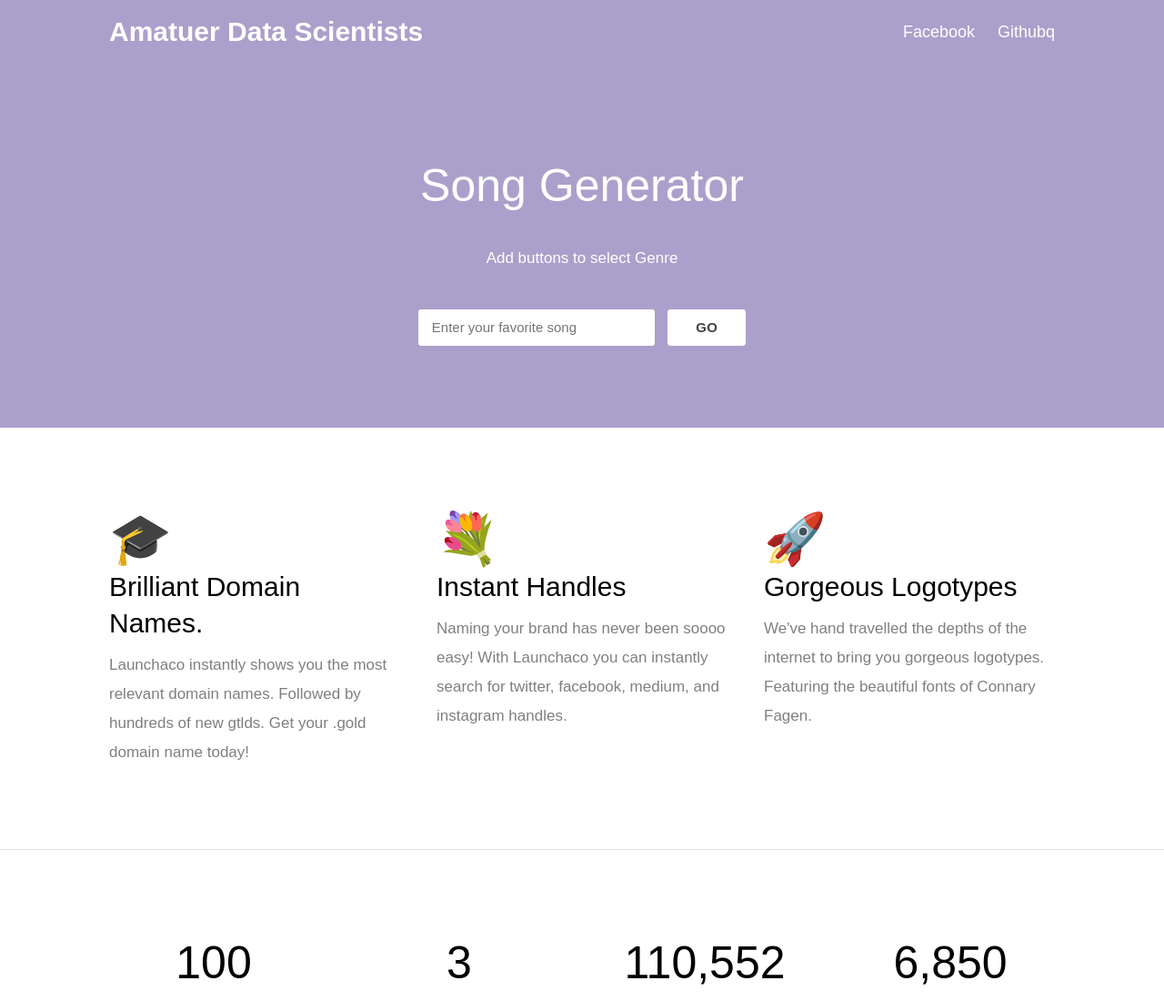
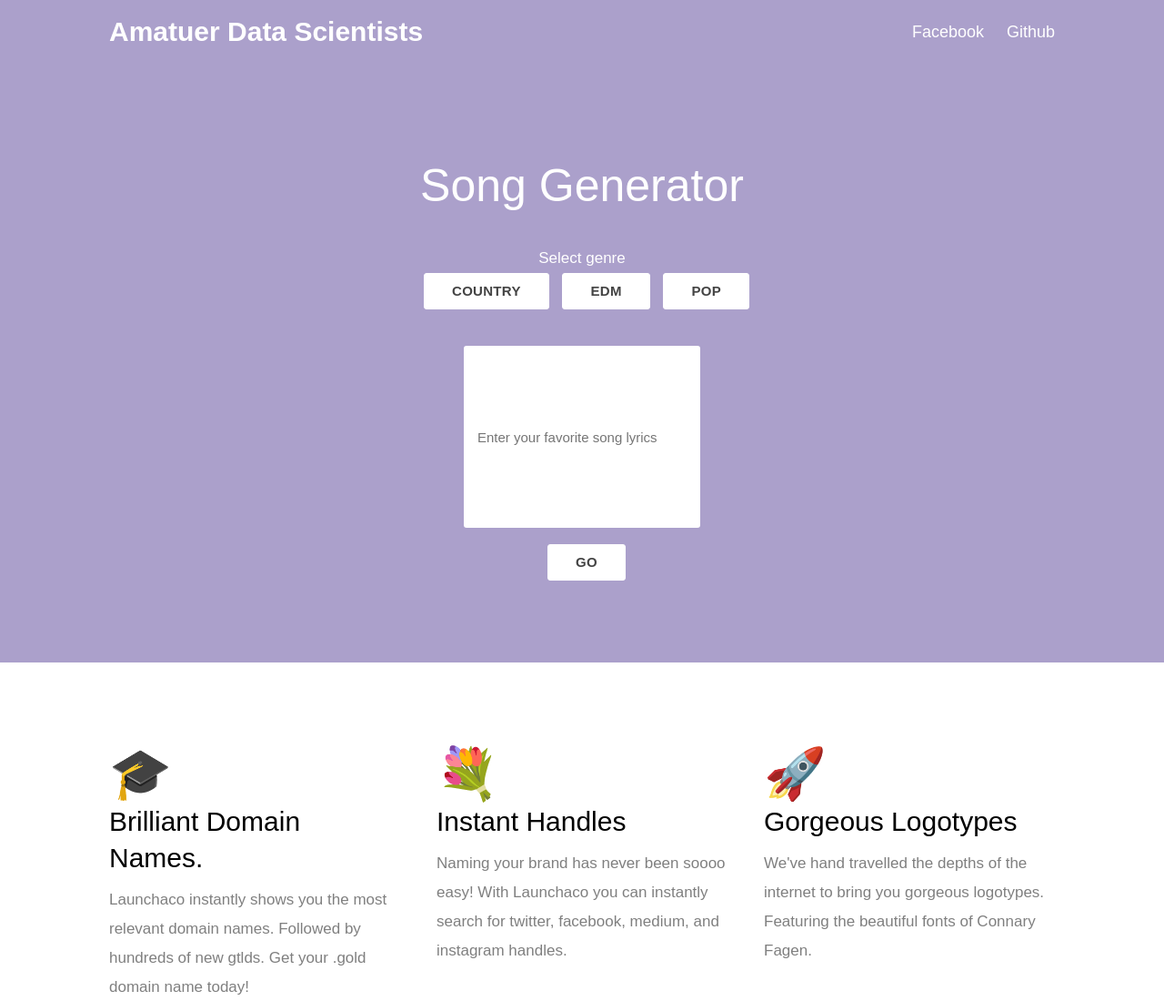
Before and after one commit to HamiltonCory/LyricsGenerator, a plain HTML site: page site/index.html in a window 1280 px wide. Shown: the top 1100 px of the page at 91% size. Drawn offline with Linux system fonts and the light colour scheme.

Commit message:
More changes to website

```diff
--- a/site/index.html
+++ b/site/index.html
@@ -22,7 +22,7 @@
               Facebook
             </a>
             <a class="nav-link" href="#">
-              Githubq
+              Github
             </a>
           </div>
         </div>
@@ -32,11 +32,23 @@
           <h1 class="heading">
             Song Generator
           </h1>
+          <h1 class="paragraph">
+            Select genre
+          </h1>
           <h2 class="paragraph">
-            Add buttons to select Genre
+            <button class="ctas-button">
+              Country
+            </button>
+            <button class="ctas-button">
+              EDM
+            </button>
+            <button class="ctas-button">
+              Pop
+            </button>
           </h2>
           <div class="ctas">
-            <input class="ctas-input" type="text" placeholder="Enter your favorite song">
+            <input style="height:200px" class="ctas-input" type="text" placeholder="Enter your favorite song lyrics">
+            <br /><br />
             <button class="ctas-button">
               GO
             </button>
```
Also changed, not shown: 2 other files.
